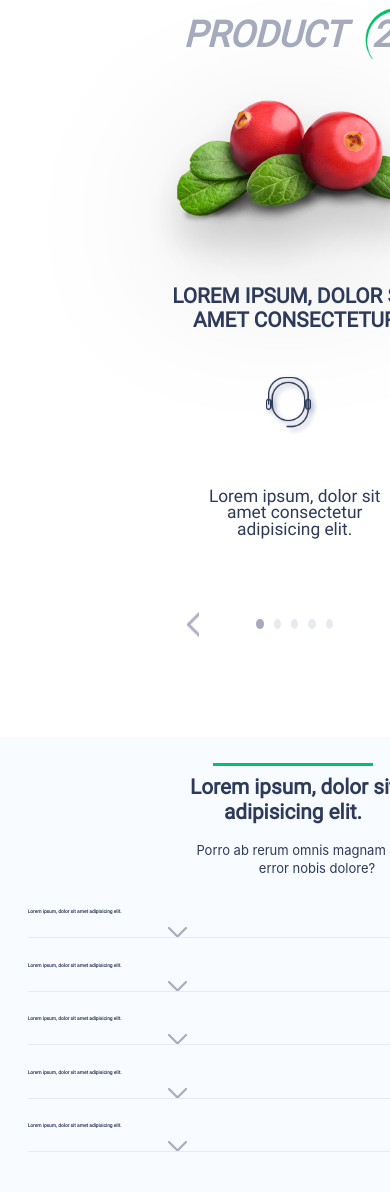
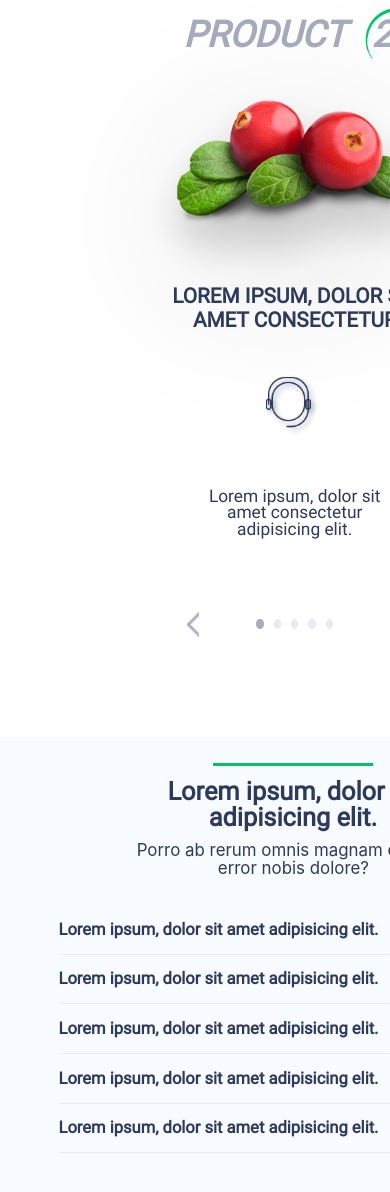
Before and after one commit to denosaur98/Tesonero, a React (Create React App) app: page / in a window 390 px wide. Shown: the top 1192 px of the page. Built offline with nearby package versions, Linux system fonts and the light colour scheme.

Commit message:
sect2 ok

```diff
--- a/src/components/accordeon/Accordeon.module.css
+++ b/src/components/accordeon/Accordeon.module.css
@@ -91,25 +91,42 @@
 }
 
 @media screen and (max-width: 450px) {
+  .accordion_container .accordion_title {
+    display: flex;
+    cursor: pointer;
+    border-bottom: 1px solid #E7EBF0;
+    font-family: 'Roboto';
+    font-style: normal;
+    font-weight: 700;
+    font-size: 4.250vw;
+    line-height: 2.5vw;
+    color: #2E3A59;
+    white-space: nowrap;
+    margin-bottom: 0.260vw;
+  }
   .accordion_container .accordion_item {
     text-align: left;
-    width: 550px;
-    margin-left: 7.1vw;
+    width: 117.778vw;
+    margin-left: 15vw;
     flex-direction: column;
-    margin-top: 21.5px;
-    margin-bottom: 20px;
-    line-height: 30px;
+    margin-top: 4.778vw;
+    margin-bottom: 4.444vw;
+    line-height: 6.667vw;
     font-weight: 400;
-    font-size: 20px;
+    font-size: 4.444vw;
     color: #2E3A59;
   }
+  .accordion_container .activeTitle {
+    color: #00C368;
+  }
   .accordion_container .arrow {
-    margin-top: 20px;
+    margin-top: 0px;
+    margin-bottom: 19px;
     background-image: url('./Vector.png');
     height: 10.05px;
     width: 19px;
     color: #A6ABBD;
-    margin-left: 12vw;
+    margin-left: 31vw;
     transition: 0.1s ease-in-out;
   }
   .one {
--- a/src/components/sectionMain/SectionMain.module.css
+++ b/src/components/sectionMain/SectionMain.module.css
@@ -376,18 +376,19 @@
     font-family: 'Roboto';
     font-style: normal;
     font-weight: 700;
-    font-size: 5.333vw;
+    font-size: 6.5vw;
     line-height: 6.533vw;
     text-align: center;
     color: #2E3A59;
   }
   .section_container .span_title {
     margin-top: 22vw;
-    font-size: 3.333vw;
-    width: 66.667vw;
+    font-size: 4.333vw;
+    width: 85.667vw;
     height: 11.111vw;
     line-height: 4.444vw;
-    margin-left: 187px;
+    margin-left: 32.4vw;
+    margin-bottom: 10vw;
   }
 }
 
```
